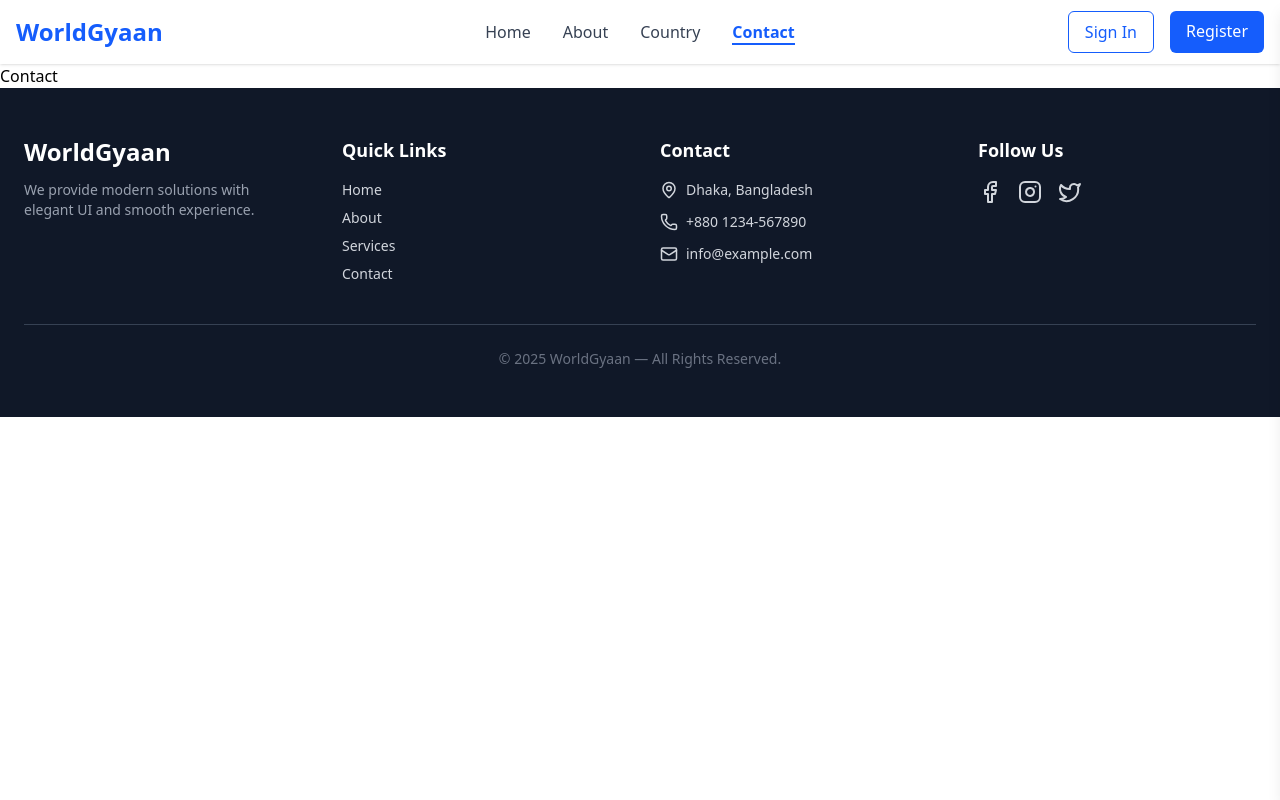
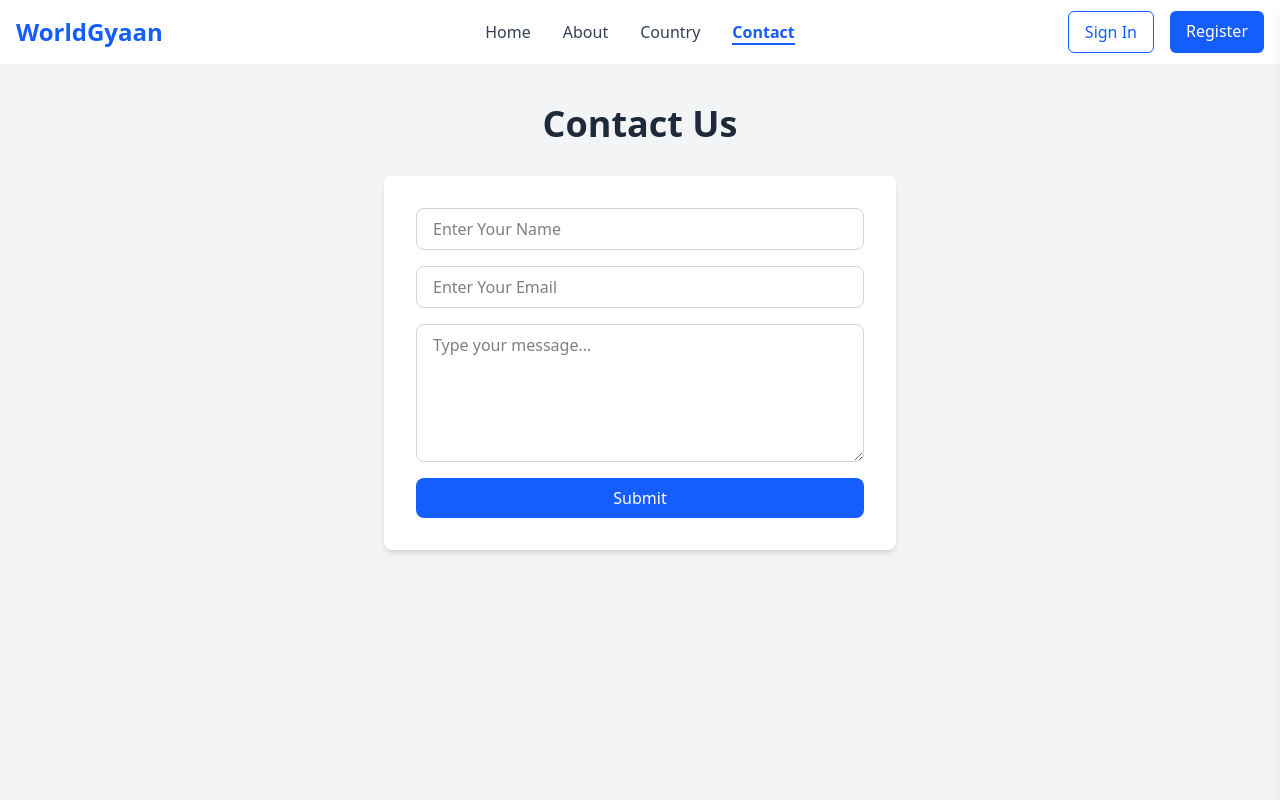
Before and after one commit to ridoy124r/-WorldGyaan, a React (Vite) app: page /contact in a window 1280 px wide. Shown: the top 800 px of the page. Built offline with nearby package versions, Linux system fonts and the light colour scheme.

Commit message:
create contact section

```diff
--- a/src/components/UI/Footer.jsx
+++ b/src/components/UI/Footer.jsx
@@ -3,12 +3,12 @@ import { Mail, Phone, MapPin, Facebook, Instagram, Twitter } from "lucide-react"
 
 const Footer = () => {
   return (
-    <footer className="bg-gray-900 text-gray-300 py-12 px-6">
-      <div className="max-w-7xl mx-auto grid grid-cols-1 md:grid-cols-4 gap-10">
+    <footer className="bg-gray-900 text-gray-300  py-12 px-6">
+      <div className="max-w-7xl mx-auto grid grid-cols-1  md:grid-cols-4 gap-10">
 
         {/* Logo + About */}
         <div>
-          <h2 className="text-2xl font-bold text-white">WorldGyaan</h2>
+          <h2 className="text-2xl font-bold text-white ">WorldGyaan</h2>
           <p className="mt-3 text-gray-400 text-sm">
             We provide modern solutions with elegant UI and smooth experience.
           </p>
--- a/src/components/UI/Headers.jsx
+++ b/src/components/UI/Headers.jsx
@@ -15,7 +15,7 @@ const Headers = () => {
   return (
     <>
       {/* HEADER */}
-      <header className="bg-white shadow-sm">
+      <header className="bg-white shadow-sm ">
         <div className="max-w-7xl mx-auto px-4">
           <div className="flex items-center justify-between h-16">
 
--- /dev/null
+++ b/src/components/UI/Herosection.jsx
@@ -0,0 +1,54 @@
+import React from 'react'
+
+const Herosection = () => {
+  return (
+    <main className="py-16">
+      <div className="max-w-7xl mx-auto  px-4 flex flex-col md:flex-row items-center justify-between gap-10">
+
+
+        <div className="flex-1 space-y-6 text-center md:text-left">
+          <h1 className="text-3xl md:text-5xl font-bold leading-snug text-gray-900">
+            Explore the World,One  <br />
+            <span className='text-blue-600'>Country</span> at a Time
+          </h1>
+
+          <p className="text-gray-600 text-lg max-w-md mx-auto md:mx-0">
+            Discover amazing places, learn about different cultures, and explore
+            countries across the globe with ease.
+          </p>
+
+          <button className="flex items-center gap-2 px-6 py-3 bg-blue-600 text-white rounded-lg hover:bg-blue-700 transition duration-200 text-lg shadow mx-auto md:mx-0">
+            Start Exploring
+            <svg
+              xmlns="http://www.w3.org/2000/svg"
+              width="24"
+              height="24"
+              viewBox="0 0 24 24"
+              fill="none"
+              stroke="currentColor"
+              strokeWidth="2"
+              strokeLinecap="round"
+              strokeLinejoin="round"
+              className="lucide lucide-move-right"
+            >
+              <path d="M18 8L22 12L18 16"/>
+              <path d="M2 12H22"/>
+            </svg>
+          </button>
+        </div>
+
+
+        <div className="flex-1 mt-10 md:mt-0">
+          <img
+            src="/src/assets/world.png"
+            alt="World Map"
+            className="w-full max-w-md mx-auto drop-shadow-lg"
+          />
+        </div>
+
+      </div>
+    </main>
+  )
+}
+
+export default Herosection
--- a/src/pages/Contact.jsx
+++ b/src/pages/Contact.jsx
@@ -1,9 +1,60 @@
-import React from 'react'
+import React from "react";
 
 const Contact = () => {
+  const handleFormSubmit = (event) => {
+    event.preventDefault();
+
+    const formData = new FormData(event.target);
+
+    console.log([...formData.entries()]);
+
+    const formInputData = Object.fromEntries(formData.entries());
+    console.log(formInputData);
+
+  };
+
+
+
   return (
-    <div>Contact</div>
-  )
-}
+    <div className="min-h-screen flex flex-col items-center bg-gray-100 py-10 px-4">
+      <h1 className="text-4xl font-bold text-gray-800 mb-8">Contact Us</h1>
 
-export default Contact
+      <div className="w-full max-w-lg bg-white shadow-md rounded-lg p-8">
+        <form className="flex flex-col space-y-4" onSubmit={handleFormSubmit}>
+
+          <input
+            name="name"
+            type="text"
+            placeholder="Enter Your Name"
+            className="border border-gray-300 rounded-lg px-4 py-2 focus:outline-none focus:ring-2 focus:ring-blue-500"
+          />
+
+          <input
+            name="email"
+            type="text"
+            placeholder="Enter Your Email"
+            className="border border-gray-300 rounded-lg px-4 py-2 focus:outline-none focus:ring-2 focus:ring-blue-500"
+          />
+
+          <textarea
+            name="message"
+            rows="5"
+            placeholder="Type your message..."
+            className="border border-gray-300 rounded-lg px-4 py-2 focus:outline-none focus:ring-2 focus:ring-blue-500"
+          ></textarea>
+
+          <button
+            type="submit"
+            className="bg-blue-600 text-white py-2 rounded-lg hover:bg-blue-700 transition"
+
+          >
+            Submit
+          </button>
+
+        </form>
+      </div>
+    </div>
+  );
+};
+
+export default Contact;
--- a/src/pages/Home.jsx
+++ b/src/pages/Home.jsx
@@ -1,53 +1,19 @@
 import React from 'react';
+import Herosection from '../components/UI/Herosection';
+import About from './About';
 
 const Home = () => {
   return (
-    <main className="py-16">
-      <div className="max-w-7xl mx-auto h-screen px-4 flex flex-col md:flex-row items-center justify-between gap-10">
+    <>
 
-        {/* LEFT CONTENT */}
-        <div className="flex-1 space-y-6 text-center md:text-left">
-          <h1 className="text-3xl md:text-5xl font-bold leading-snug text-gray-900">
-            Explore the World,One  <br />
-            <span className='text-blue-600'>Country</span> at a Time
-          </h1>
 
-          <p className="text-gray-600 text-lg max-w-md mx-auto md:mx-0">
-            Discover amazing places, learn about different cultures, and explore
-            countries across the globe with ease.
-          </p>
+    <Herosection />
 
-          <button className="flex items-center gap-2 px-6 py-3 bg-blue-600 text-white rounded-lg hover:bg-blue-700 transition duration-200 text-lg shadow mx-auto md:mx-0">
-            Start Exploring
-            <svg
-              xmlns="http://www.w3.org/2000/svg"
-              width="24"
-              height="24"
-              viewBox="0 0 24 24"
-              fill="none"
-              stroke="currentColor"
-              strokeWidth="2"
-              strokeLinecap="round"
-              strokeLinejoin="round"
-              className="lucide lucide-move-right"
-            >
-              <path d="M18 8L22 12L18 16"/>
-              <path d="M2 12H22"/>
-            </svg>
-          </button>
-        </div>
 
-        {/* RIGHT IMAGE */}
-        <div className="flex-1 mt-10 md:mt-0">
-          <img
-            src="/src/assets/world.png"
-            alt="World Map"
-            className="w-full max-w-md mx-auto drop-shadow-lg"
-          />
-        </div>
+    <About />
 
-      </div>
-    </main>
+
+    </>
   );
 };
 
```
